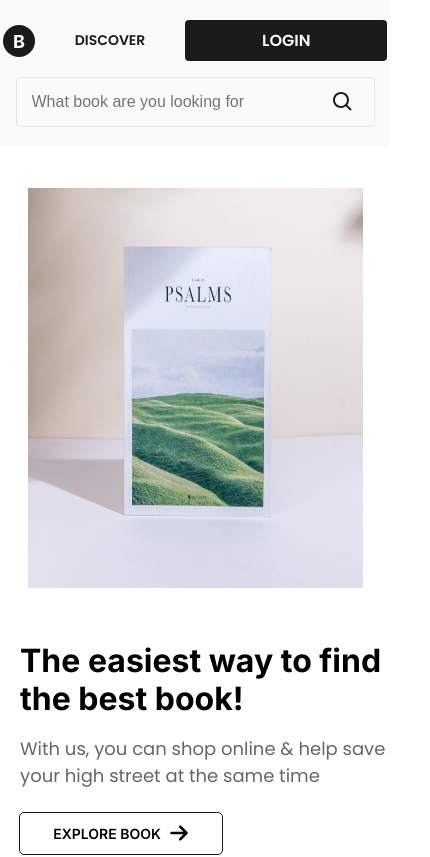
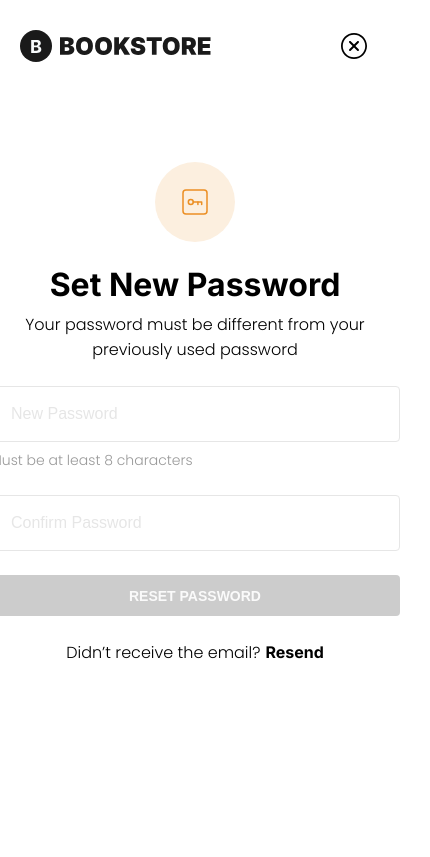
Before and after one commit to paulinasprojects/bookstore-dev, a React (Vite) app: page /forgot-password/step-3 in a window 390 px wide. Before the commit this address led to /. Shown: the top 857 px of the page, 430 px wide, since content can reach past the window. Built offline with nearby package versions, Linux system fonts and the light colour scheme.

Commit message:
added responsive Forgot password Step 3 Page

```diff
--- a/src/App.tsx
+++ b/src/App.tsx
@@ -5,6 +5,7 @@ import SignInPage from "./pages/sign-in"
 import MainLayout from "./components/layouts/main-layout"
 import ForgotPassword from "./pages/forgot-password"
 import ForgotPasswordStep2 from "./pages/forgot-password-step-2"
+import ForgotPasswordStep3 from "./pages/forgot-password-step-3"
 
 const App = () => {
   return (
@@ -14,6 +15,7 @@ const App = () => {
     <Route path="/sign-in" element={<SignInPage/>}/>
     <Route path="/forgot-password" element={<ForgotPassword/>}/>
     <Route path="/forgot-password/step-2" element={<ForgotPasswordStep2/>}/>
+    <Route path="/forgot-password/step-3" element={<ForgotPasswordStep3/>}/>
     <Route path="*" element={<Navigate to="/"/>}/>
    </Routes>
   )
--- a/src/components/icons.tsx
+++ b/src/components/icons.tsx
@@ -17,3 +17,14 @@ export const ForgotPasswordMessage = (props: SVGProps<SVGSVGElement>) => {
     </svg>
   )
 }
+
+export const NewPassword = (props: SVGProps<SVGSVGElement>) => {
+  return (
+    <svg width="32" height="32" viewBox="0 0 32 32" fill="none" xmlns="http://www.w3.org/2000/svg" {...props}>
+      <path fillRule="evenodd" clipRule="evenodd" d="M14.2576 16.0006C14.2576 17.3632 13.1523 18.4699 11.7883 18.4699C10.4256 18.4699 9.32031 17.3632 9.32031 16.0006C9.32031 14.6379 10.4256 13.5312 11.7883 13.5312C13.1523 13.5312 14.2576 14.6379 14.2576 16.0006Z" stroke="#EB8F24" strokeWidth="1.5" strokeLinecap="round" strokeLinejoin="round"/>
+      <path d="M14.2578 16H22.6818V18.4693" stroke="#EB8F24" strokeWidth="1.5" strokeLinecap="round" strokeLinejoin="round"/>
+      <path d="M18.9089 18.4693V16" stroke="#EB8F24" strokeWidth="1.5" strokeLinecap="round" strokeLinejoin="round"/>
+      <rect x="4" y="4" width="24" height="24" rx="3" stroke="#EB8F24" strokeWidth="1.5"/>
+    </svg>
+  )
+}
--- /dev/null
+++ b/src/pages/forgot-password-step-3.tsx
@@ -0,0 +1,57 @@
+import { useState } from "react";
+import { useNavigate } from "react-router-dom";
+import { IoIosCloseCircleOutline } from "react-icons/io";
+import logo from "/bookstore-v2-logo.svg";
+import { NewPassword } from "@/components/icons";
+
+import "@/styles/forgot-password-step-3.scss";
+
+
+const ForgotPasswordStep3 = () => {
+  const [openModal, setOpenModal] = useState<boolean>(false);
+  const navigate = useNavigate();
+
+  const toggleClose = () => {
+   setOpenModal(!openModal);
+   navigate("/");
+  };
+
+  return (
+    <div>
+      <div className="forgot-password-step-3-container">
+        <img src={logo} alt="" />
+        <IoIosCloseCircleOutline className="forgot-password-close-button" onClick={toggleClose}/>
+      </div>
+      <div className="forgot-password-content-container">
+        <div className="new-password">
+          <NewPassword className="password-icon"/>
+        </div>
+        <div className="forgot-password-title-container">
+          <span className="forgot-password-title">Set New Password</span>
+        </div>
+        <div className="forgot-password-description-container">
+          <span className="forgot-password-description">Your password must be different from your <br /> <span className="previous-password">previously used password</span></span>
+        </div>
+        <form>
+          <div className="new-password-container">
+            <input type="password" placeholder="New Password" className="new-password-input" required />
+            <span className="new-password-descr">Must be at least 8 characters</span>
+          </div>
+          <div className="new-password-confirm-container">
+            <input type="password" placeholder="Confirm Password" className="new-password-input" required />
+          </div>
+          <div className="reset-password-button-container">
+            <button className="reset-password-button" onClick={() => navigate("/forgot-password/step-3")}>Reset Password</button>
+          </div>
+          <div className="new-password-resend-container">
+          <span>Didn’t receive the email?
+            <span className="resend-span">Resend</span>
+          </span>
+        </div>
+        </form>
+      </div>
+    </div>
+  )
+}
+
+export default ForgotPasswordStep3
--- /dev/null
+++ b/src/styles/forgot-password-step-3.scss
@@ -0,0 +1,85 @@
+@import "./responsive.scss";
+
+.forgot-password-step-3-container {
+  display: flex;
+  justify-content: space-between;
+  margin-top: 30px;
+  margin-left: 80px;
+  margin-right: 80px;
+  margin-bottom: 100px;
+
+  @include sm {
+    margin-left: 20px;
+    margin-right: 20px;
+  }
+}
+
+.new-password {
+  display: flex;
+  align-items: center;
+  justify-content: center;
+  width: 80px;
+  height: 80px;
+  border-radius: 50%;
+  background-color: var(--tertiary-color-200);
+  margin-bottom: 24px;
+}
+
+.previous-password {
+  display: flex;
+  align-items: center;
+  justify-content: center;
+}
+
+.new-password-container {
+  display: flex;
+  flex-direction: column;
+  gap: 8px;
+}
+
+.new-password-input {
+  padding: 20px;
+  width: 410px;
+  height: 56px;
+  border-radius: 4px;
+  border: 1.5px solid var(--base-color-200);
+}
+
+.new-password-input::placeholder {
+  color: var(--base-color-200);
+  font-size: 16px;
+}
+
+.new-password-descr {
+  font-size: 14px;
+  font-weight: 300;
+  color: var(--base-color-400);
+}
+
+.new-password-confirm-container {
+  margin-top: 24px;
+}
+
+.reset-password-button-container {
+  margin-top: 24px;
+}
+
+.reset-password-button {
+  width: 410px;
+  height: 41px;
+  text-transform: uppercase;
+  color: var(--base-color-100);
+  background-color: var(--base-color-300);
+  border-radius: 4px;
+  cursor: pointer;
+  font-size: 14px;
+  font-weight: 600;
+  border: none;
+}
+
+.new-password-resend-container {
+  margin-top: 24px;
+  font-size: 16px;
+  font-weight: 300;
+  text-align: center;
+}
```
Also changed, not shown: public/new-password.svg (added).
